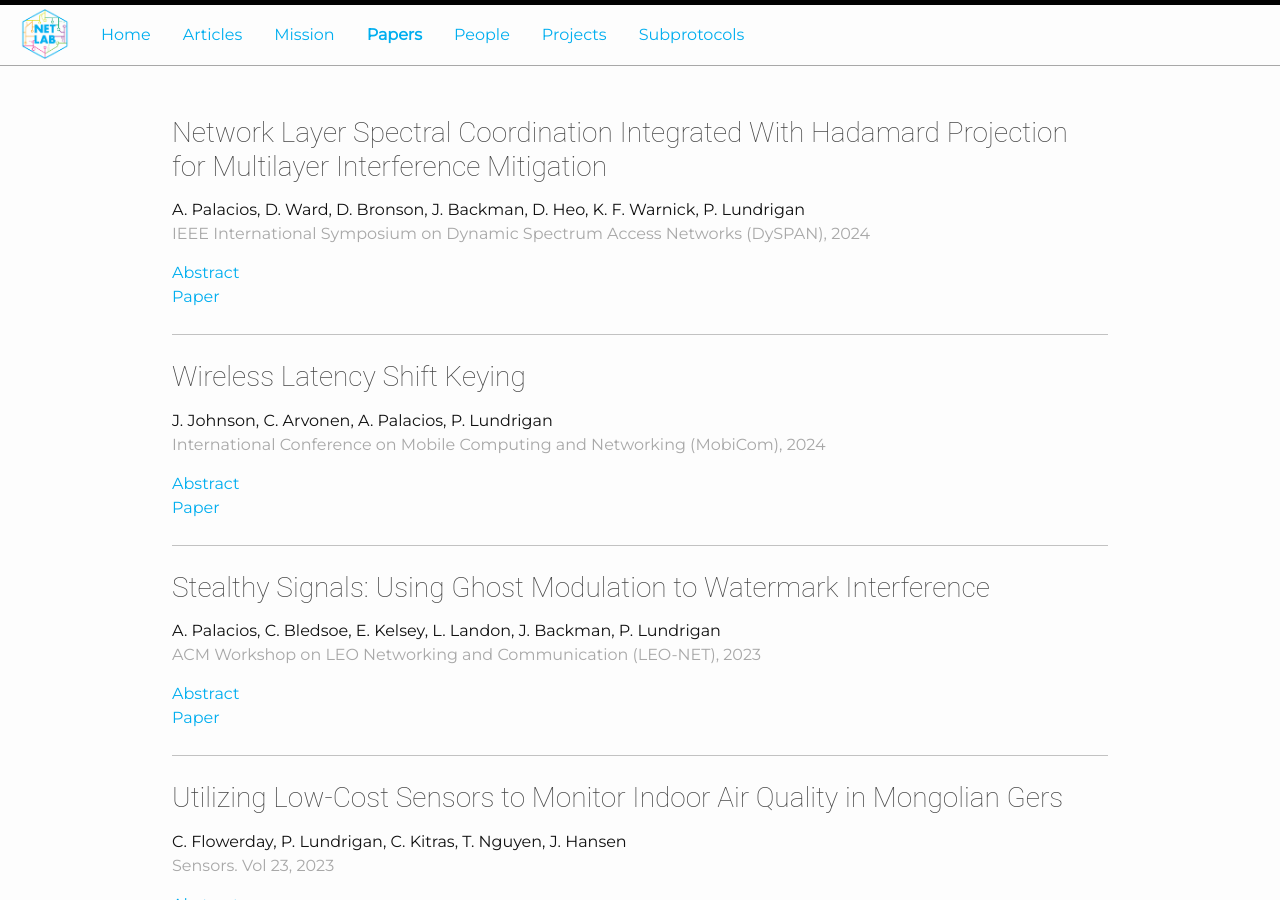
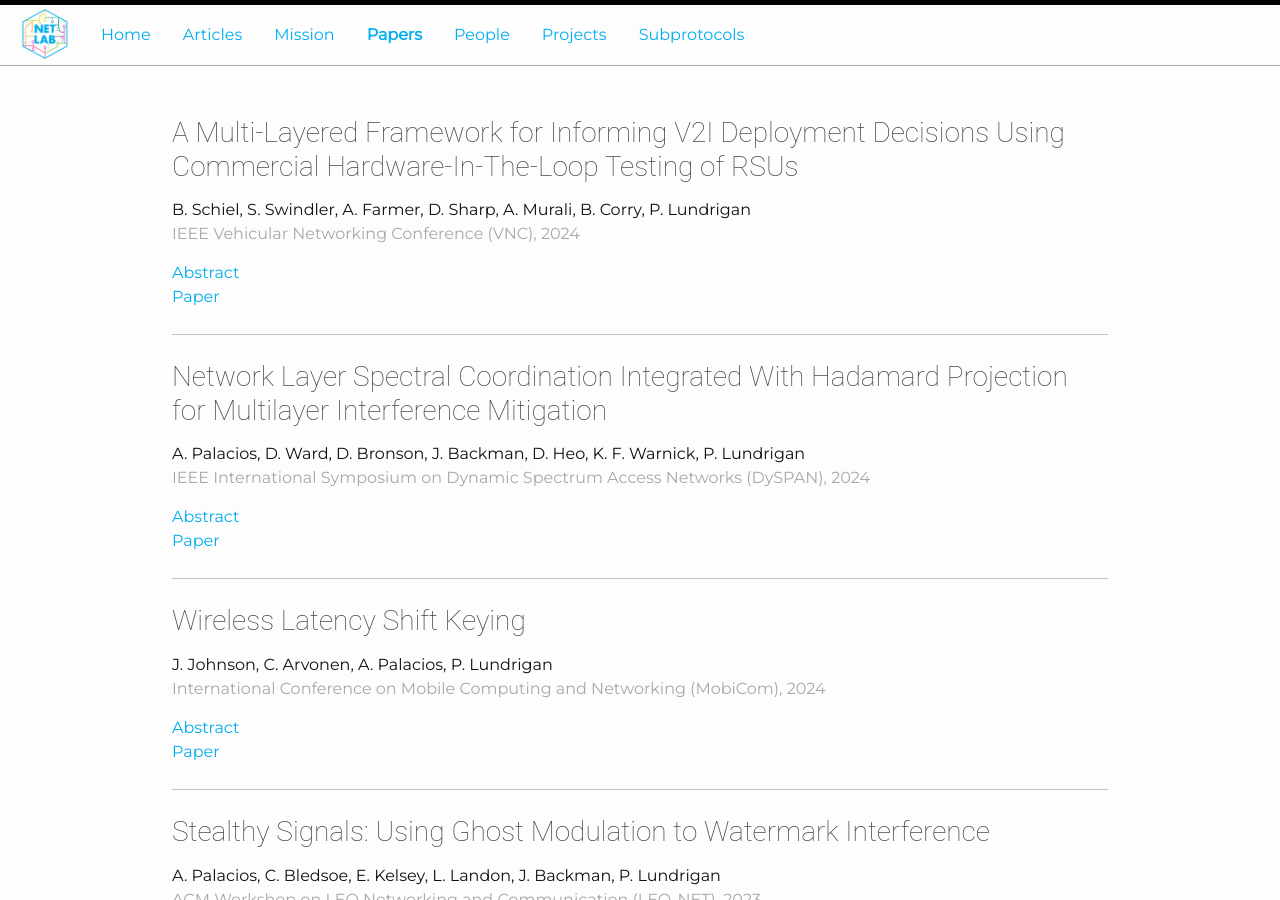
Before and after one commit to NET-BYU/NET-BYU.github.io, a Jekyll site: the page built from pages/papers.html, in a window 1280 px wide and 900 px high. Built offline with Jekyll 4.4.1, drawn with Linux system fonts in a browser that asks for light colours; nearby versions of some CDN libraries.

Commit message:
Add VNC paper

```diff
--- a/_data/papers.yaml
+++ b/_data/papers.yaml
@@ -1,3 +1,9 @@
+- title: A Multi-Layered Framework for Informing V2I Deployment Decisions Using Commercial Hardware-In-The-Loop Testing of RSUs
+  authors: B. Schiel, S. Swindler, A. Farmer, D. Sharp, A. Murali, B. Corry, P. Lundrigan
+  conference: IEEE Vehicular Networking Conference (VNC), 2024
+  abstract: "Vehicle-to-Everything (V2X) technologies are seeing dramatic growth as smart cities join the Internet of Things (IoT). Overseeing the adoption of this technology, governing bodies such as State Departments of Transportation (DOTs) are starting to contemplate Vehicle-to-Infrastructure (V2I) deployments, and they need to know which V2I devices will perform best in their specific jurisdictions. In this paper, we develop several methods to test commercial, off-the-shelf (COTS) Cellular-V2X (C-V2X) roadside units (RSUs) as a way to inform government deployment. These methods compare performance between different COTS RSUs side-by-side. We present these methods all together as an open source framework which evaluates an RSU multilaterally: at specification compliance, network management, and transmission range layers."
+  url: /assets/V2X_Testing_Framework.pdf
+
 - title: Network Layer Spectral Coordination Integrated With Hadamard Projection for Multilayer Interference Mitigation
   authors: A. Palacios, D. Ward, D. Bronson, J. Backman, D. Heo, K. F. Warnick, P. Lundrigan
   conference: IEEE International Symposium on Dynamic Spectrum Access Networks (DySPAN), 2024
```
Also changed, not shown: 1 other file.
